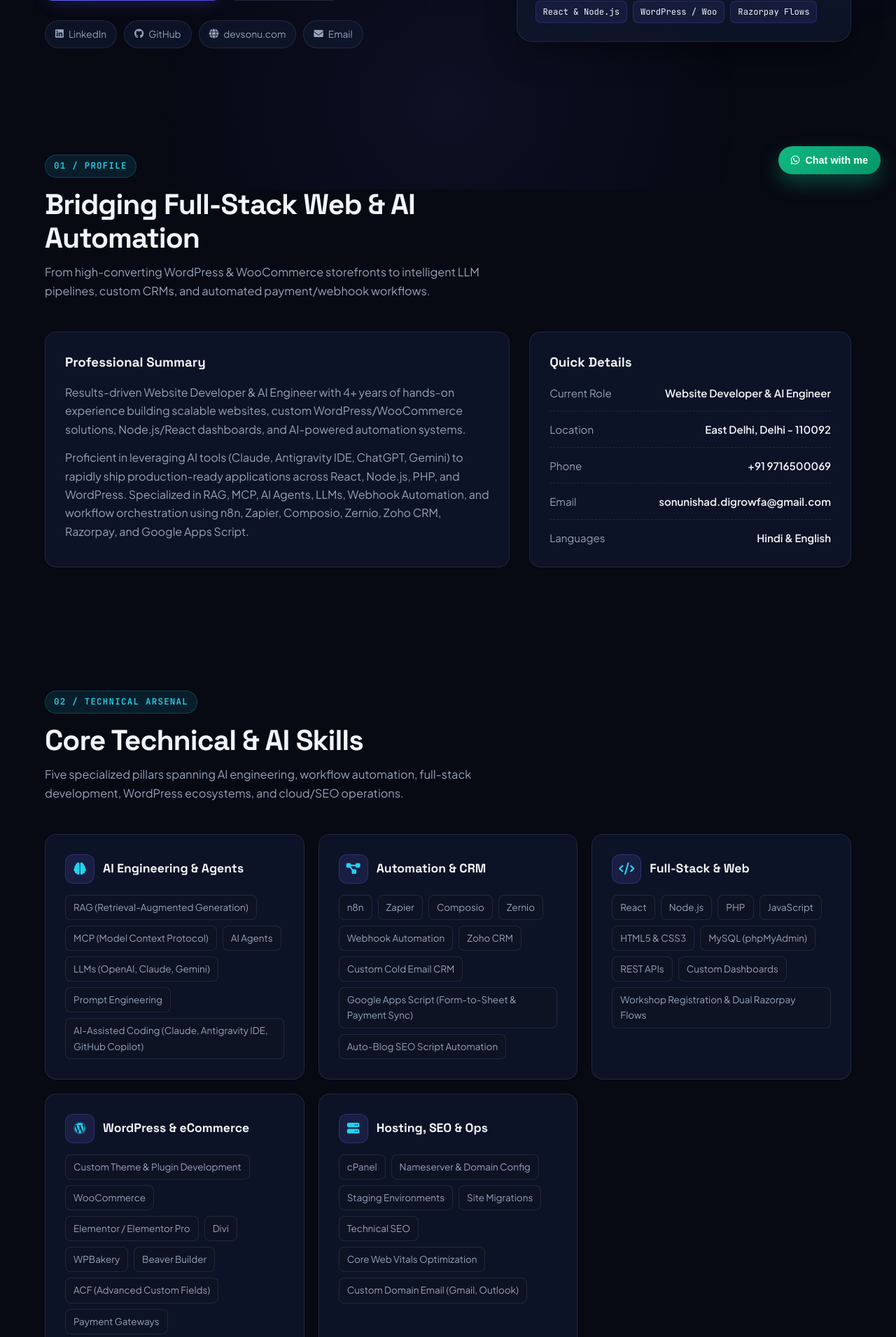
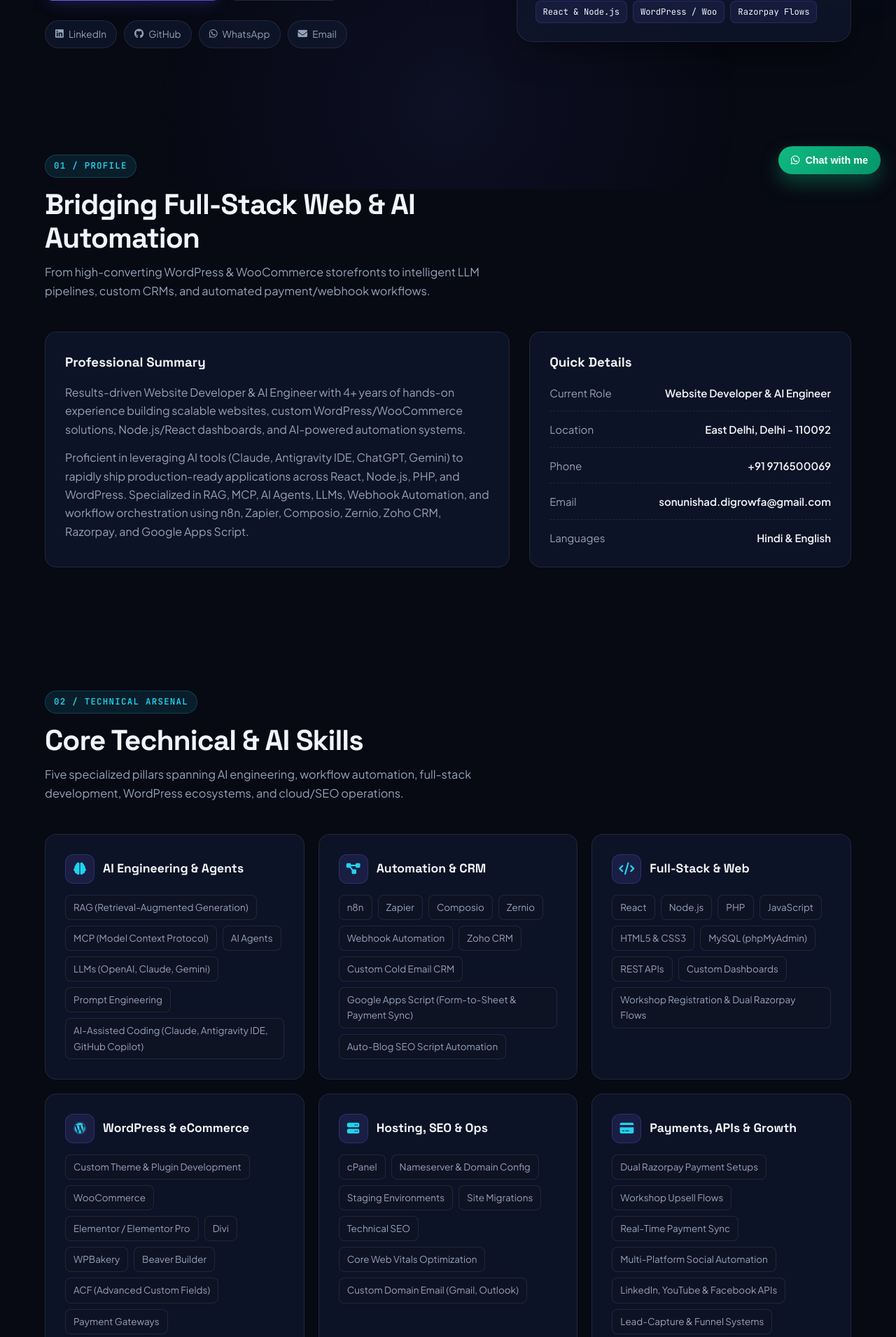
Before and after one commit to SonuDigrowfa/Sonu-Nishad, a PHP site: page / in a window 1280 px wide. Shown: the part 529-2440 px from the top of the page at 70% size. Run offline with PHP 8.4, Linux system fonts and the light colour scheme.

Commit message:
Use photo in navbar, add 6th skill card, remove devsonu.com

```diff
--- a/assets/css/modern.css
+++ b/assets/css/modern.css
@@ -133,12 +133,8 @@ img {
   width: 36px;
   height: 36px;
   border-radius: 10px;
-  background: linear-gradient(135deg, var(--accent), var(--accent-2));
-  color: #fff;
-  display: grid;
-  place-items: center;
-  font-weight: 700;
-  font-size: 0.95rem;
+  object-fit: cover;
+  border: 2px solid var(--border-strong);
   box-shadow: 0 6px 20px var(--accent-glow);
 }
 
--- a/index.html
+++ b/index.html
@@ -20,7 +20,7 @@
   <header class="navbar">
     <div class="container nav-inner">
       <a href="#home" class="brand">
-        <span class="brand-mark">SN</span>
+        <img class="brand-mark" src="assets/img/work/sonu nishad wordpress developer.jpeg" alt="Sonu Nishad">
         <span>Sonu Nishad</span>
       </a>
 
@@ -78,8 +78,8 @@
             <a class="social-chip" href="https://github.com/SonuDigrowfa" target="_blank" rel="noopener noreferrer">
               <i class="fa-brands fa-github"></i> GitHub
             </a>
-            <a class="social-chip" href="https://devsonu.com" target="_blank" rel="noopener noreferrer">
-              <i class="fa-solid fa-globe"></i> devsonu.com
+            <a class="social-chip" href="https://wa.me/919716500069" target="_blank" rel="noopener noreferrer">
+              <i class="fa-brands fa-whatsapp"></i> WhatsApp
             </a>
             <a class="social-chip" href="mailto:sonunishad.digrowfa@gmail.com">
               <i class="fa-solid fa-envelope"></i> Email
@@ -274,6 +274,21 @@
               <span class="chip">Custom Domain Email (Gmail, Outlook)</span>
             </div>
           </div>
+
+          <div class="card">
+            <div class="skill-card-head">
+              <div class="skill-icon"><i class="fa-solid fa-credit-card"></i></div>
+              <h3>Payments, APIs &amp; Growth</h3>
+            </div>
+            <div class="chip-wrap">
+              <span class="chip">Dual Razorpay Payment Setups</span>
+              <span class="chip">Workshop Upsell Flows</span>
+              <span class="chip">Real-Time Payment Sync</span>
+              <span class="chip">Multi-Platform Social Automation</span>
+              <span class="chip">LinkedIn, YouTube &amp; Facebook APIs</span>
+              <span class="chip">Lead-Capture &amp; Funnel Systems</span>
+            </div>
+          </div>
         </div>
       </div>
     </section>
@@ -360,7 +375,7 @@
           <div class="section-eyebrow">04 / Portfolio</div>
           <h2 class="section-title">Live Client Projects</h2>
           <p class="section-desc">
-            A curated directory of 48 production websites from devsonu.com delivered across AI &amp; Automation, Business, E-Commerce, Travel, Events, NGOs, and EdTech.
+            A curated directory of 48 production websites delivered across AI &amp; Automation, Business, E-Commerce, Travel, Events, NGOs, and EdTech.
           </p>
         </div>
 
@@ -447,11 +462,11 @@
                 <div style="font-weight: 600;">East Delhi, Delhi - 110092</div>
               </div>
             </div>
-            <a class="contact-item" href="https://devsonu.com" target="_blank" rel="noopener noreferrer">
-              <div class="contact-icon"><i class="fa-solid fa-globe"></i></div>
+            <a class="contact-item" href="https://www.linkedin.com/in/sonu-nishad-developer/" target="_blank" rel="noopener noreferrer">
+              <div class="contact-icon"><i class="fa-brands fa-linkedin"></i></div>
               <div>
-                <div style="font-size: 0.82rem; color: var(--text-muted);">Website</div>
-                <div style="font-weight: 600;">devsonu.com</div>
+                <div style="font-size: 0.82rem; color: var(--text-muted);">LinkedIn</div>
+                <div style="font-weight: 600;">linkedin.com/in/sonu-nishad-developer</div>
               </div>
             </a>
           </div>
--- a/project/index.html
+++ b/project/index.html
@@ -18,7 +18,7 @@
   <header class="navbar">
     <div class="container nav-inner">
       <a href="../" class="brand">
-        <span class="brand-mark">SN</span>
+        <img class="brand-mark" src="../assets/img/work/sonu nishad wordpress developer.jpeg" alt="Sonu Nishad">
         <span>Sonu Nishad</span>
       </a>
       <ul class="nav-links" id="nav-links">
```
